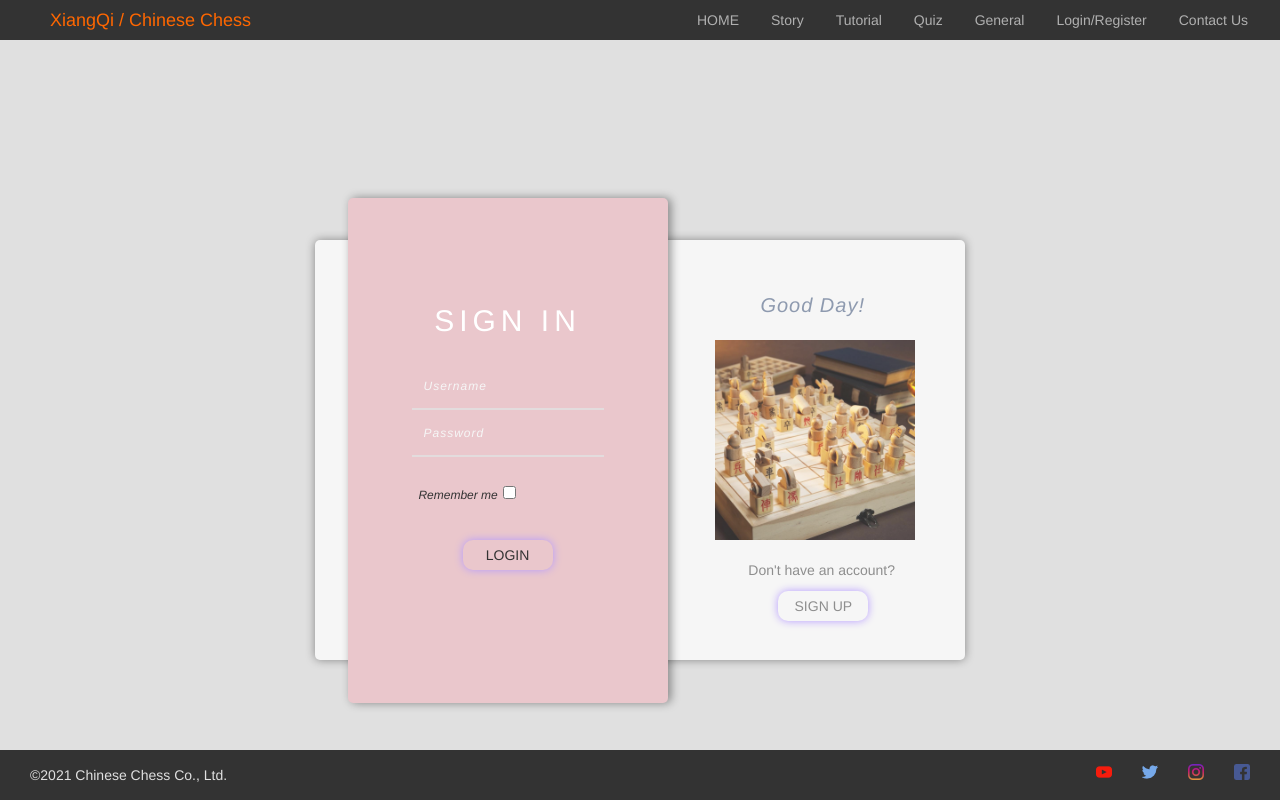
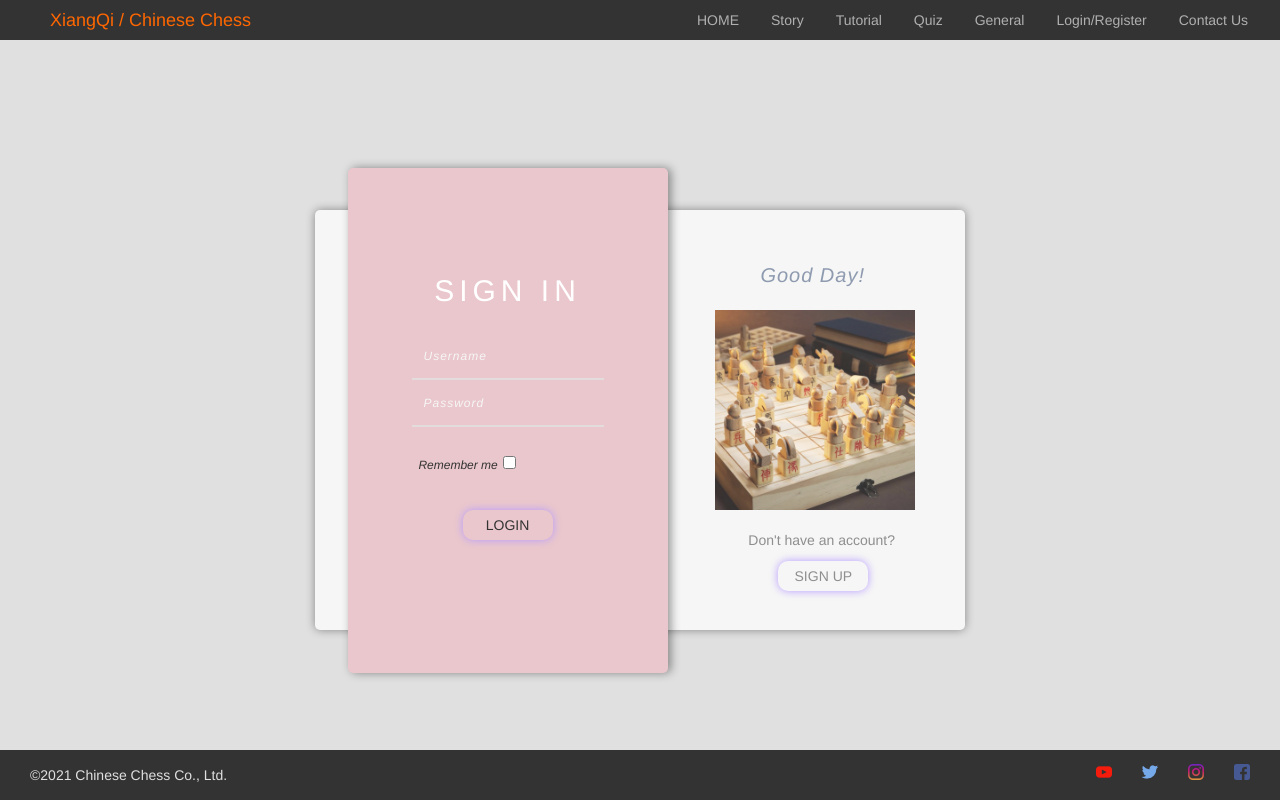
Before and after one commit to MoeBuTa/ChineseChessTutorial, a Flask app: page /loginAndRegister in a window 1280 px wide. Run offline with Flask 2, Linux system fonts and the light colour scheme; some libraries are stand-ins or nearby versions.

Commit message:
makes the login box vertically center

```diff
--- a/app/static/loginAndRegister.css
+++ b/app/static/loginAndRegister.css
@@ -6,6 +6,7 @@ body{
 
 .container{
     position: relative;
+    height: 100%;
 }
 
 .content{
@@ -15,7 +16,10 @@ body{
     position: absolute;
     left: 0;
     right: 0;
-    top: 200px;
+    /* top: 200px; */
+    /* vertically center */
+    top: 50%;
+    transform: translateY(-50%);
     border-radius: 5px;
     box-shadow: 0 0 10px rgba(0, 0, 0, .4);
 }
```
